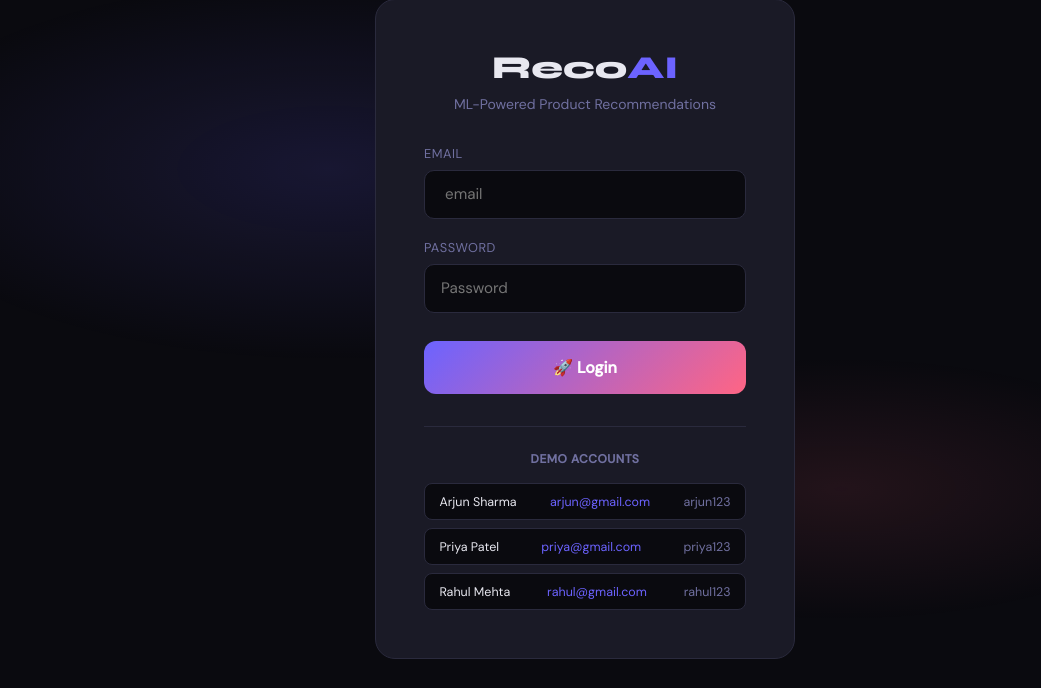
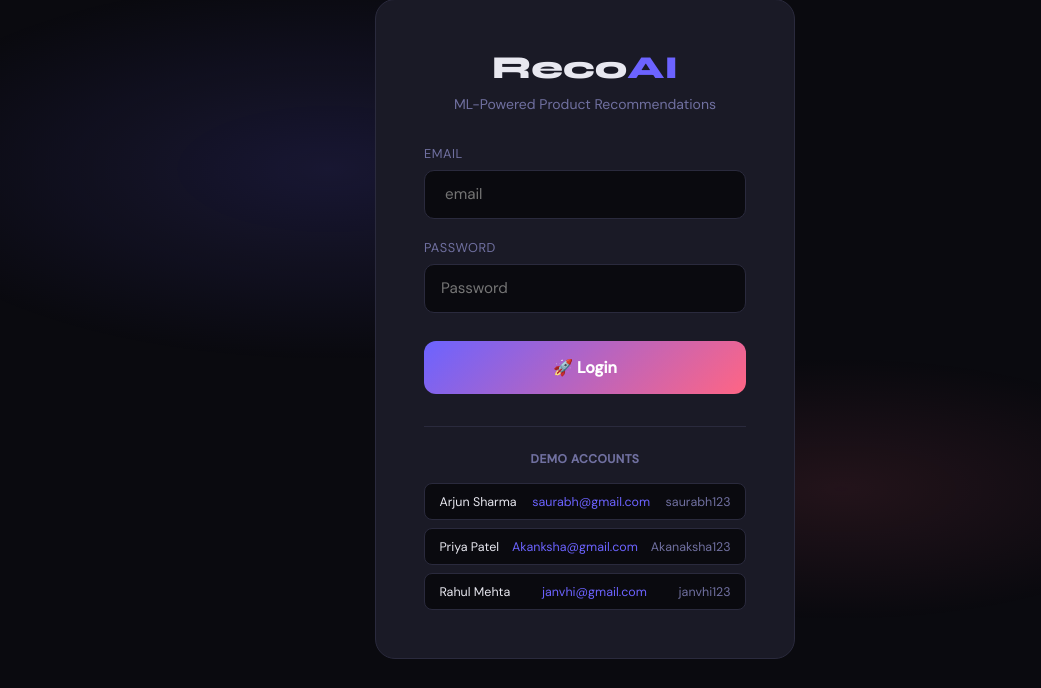
Before and after one commit to saurabhnalawade538/recommendation-engine, a Flask app: page /login in a window 1280 px wide. Shown: the part 71-759 px from the top of the page, without its empty margins (55-1096 px from the left). Run offline with Flask 3, Linux system fonts and the light colour scheme.

```diff
--- a/templates/login.html
+++ b/templates/login.html
@@ -179,18 +179,18 @@ body::before {
     <div class="demo-list">
       <div class="demo-item" onclick="fillLogin('arjun@gmail.com','arjun123')">
         <span>Arjun Sharma</span>
-        <span class="demo-email">arjun@gmail.com</span>
-        <span class="demo-pass">arjun123</span>
+        <span class="demo-email">saurabh@gmail.com</span>
+        <span class="demo-pass">saurabh123</span>
       </div>
       <div class="demo-item" onclick="fillLogin('priya@gmail.com','priya123')">
         <span>Priya Patel</span>
-        <span class="demo-email">priya@gmail.com</span>
-        <span class="demo-pass">priya123</span>
+        <span class="demo-email">Akanksha@gmail.com</span>
+        <span class="demo-pass">Akanaksha123</span>
       </div>
       <div class="demo-item" onclick="fillLogin('rahul@gmail.com','rahul123')">
         <span>Rahul Mehta</span>
-        <span class="demo-email">rahul@gmail.com</span>
-        <span class="demo-pass">rahul123</span>
+        <span class="demo-email">janvhi@gmail.com</span>
+        <span class="demo-pass">janvhi123</span>
       </div>
     </div>
   </div>
```
